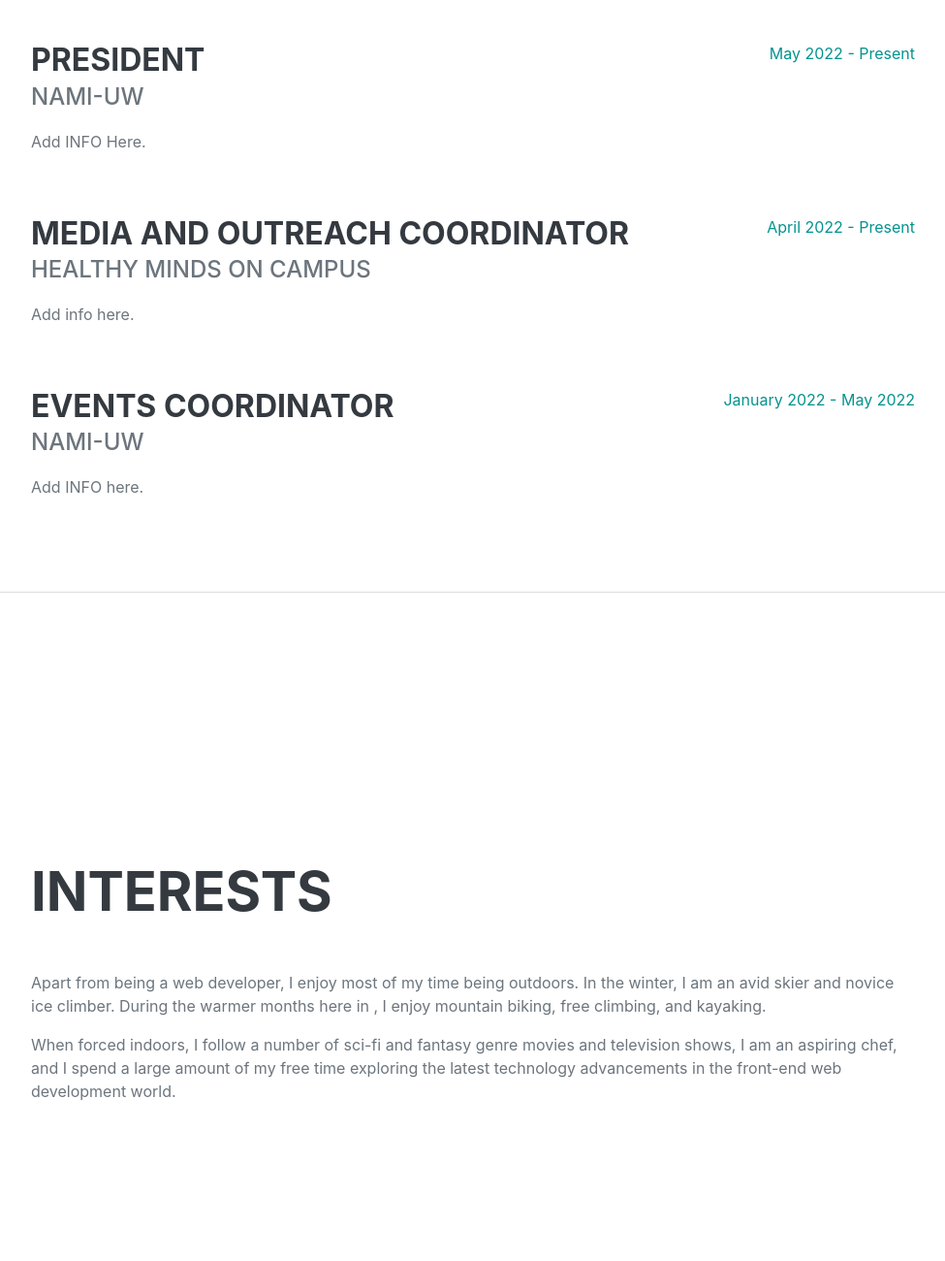
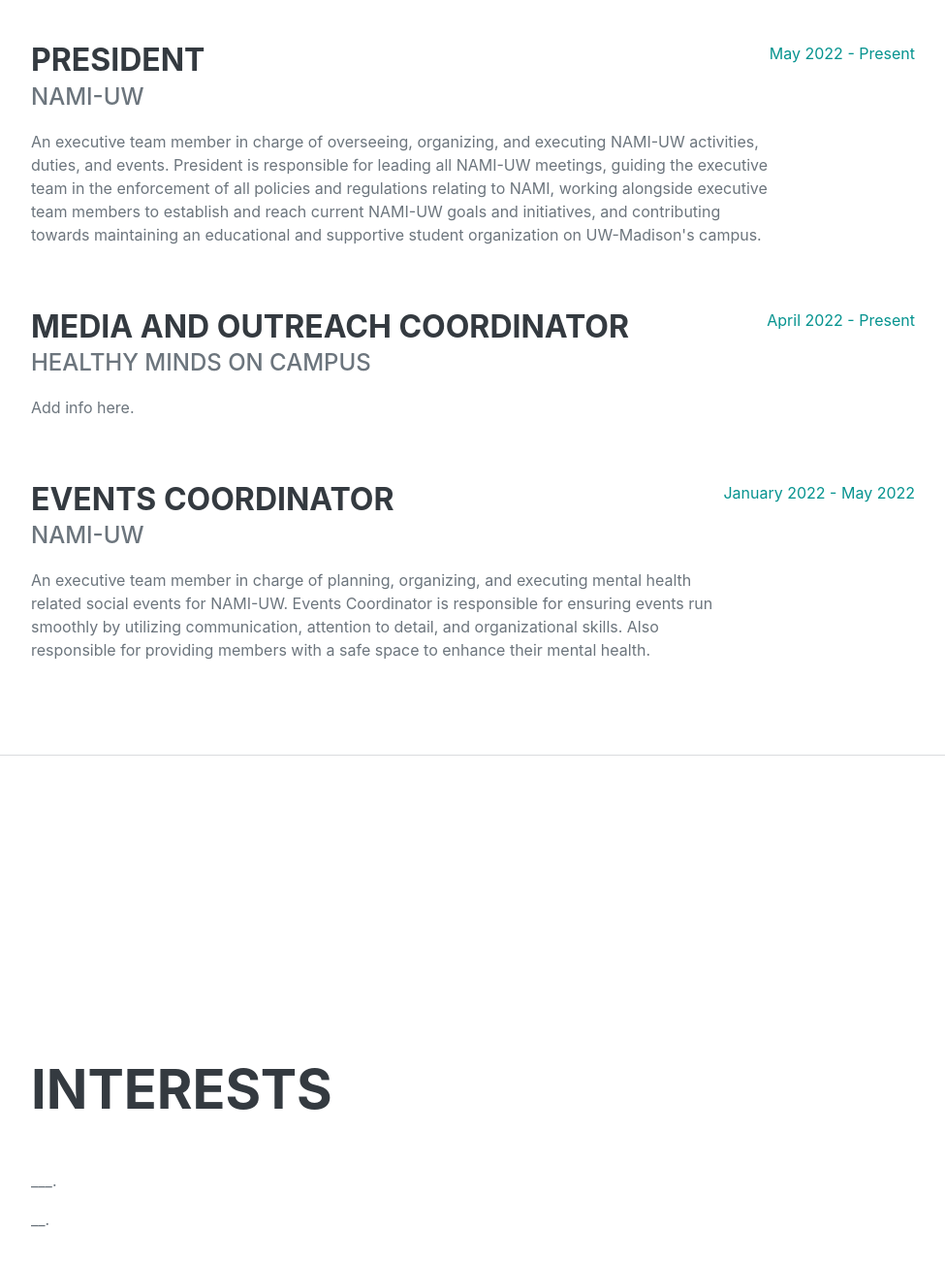
Before and after one commit to KMZIMMERMAN/portfolio, a plain HTML site: page index.html in a window 1280 px wide. Shown: the part 4740-6040 px from the top of the page at 97% size, without its empty margins (288-1263 px from the left). Drawn offline with nearby package versions, Linux system fonts and the light colour scheme; a web font is replaced by a local one.

Commit message:
Update index.html

```diff
--- a/index.html
+++ b/index.html
@@ -198,7 +198,7 @@ Burt Blom Scholarship - Arrowhead High School (2020)
                         <div class="flex-grow-1">
                             <h3 class="mb-0">President</h3>
                             <div class="subheading mb-3">NAMI-UW</div>
-                            <p>Add INFO Here.</p>
+                            <p>An executive team member in charge of overseeing, organizing, and executing NAMI-UW activities, duties, and events. President is responsible for leading all NAMI-UW meetings, guiding the executive team in the enforcement of all policies and regulations relating to NAMI, working alongside executive team members to establish and reach current NAMI-UW goals and initiatives, and contributing towards maintaining an educational and supportive student organization on UW-Madison's campus.</p>
                         </div>
                         <div class="flex-shrink-0"><span class="text-primary">May 2022 - Present</span></div>
                     </div>
@@ -214,7 +214,7 @@ Burt Blom Scholarship - Arrowhead High School (2020)
                         <div class="flex-grow-1">
                             <h3 class="mb-0">Events Coordinator</h3>
                             <div class="subheading mb-3">NAMI-UW</div>
-                            <p>Add INFO here.</p>
+                            <p>An executive team member in charge of planning, organizing, and executing mental health related social events for NAMI-UW. Events Coordinator is responsible for ensuring events run smoothly by utilizing communication, attention to detail, and organizational skills. Also responsible for providing members with a safe space to enhance their mental health.</p>
                         </div>
                         <div class="flex-shrink-0"><span class="text-primary">January 2022 - May 2022</span></div>
                     </div>
@@ -225,8 +225,8 @@ Burt Blom Scholarship - Arrowhead High School (2020)
             <section class="resume-section" id="interests">
                 <div class="resume-section-content">
                     <h2 class="mb-5">Interests</h2>
-                    <p>Apart from being a web developer, I enjoy most of my time being outdoors. In the winter, I am an avid skier and novice ice climber. During the warmer months here in , I enjoy mountain biking, free climbing, and kayaking.</p>
-                    <p class="mb-0">When forced indoors, I follow a number of sci-fi and fantasy genre movies and television shows, I am an aspiring chef, and I spend a large amount of my free time exploring the latest technology advancements in the front-end web development world.</p>
+                    <p>___.</p>
+                    <p class="mb-0">__.</p>
                 </div>
             </section>
             <hr class="m-0" />
```
